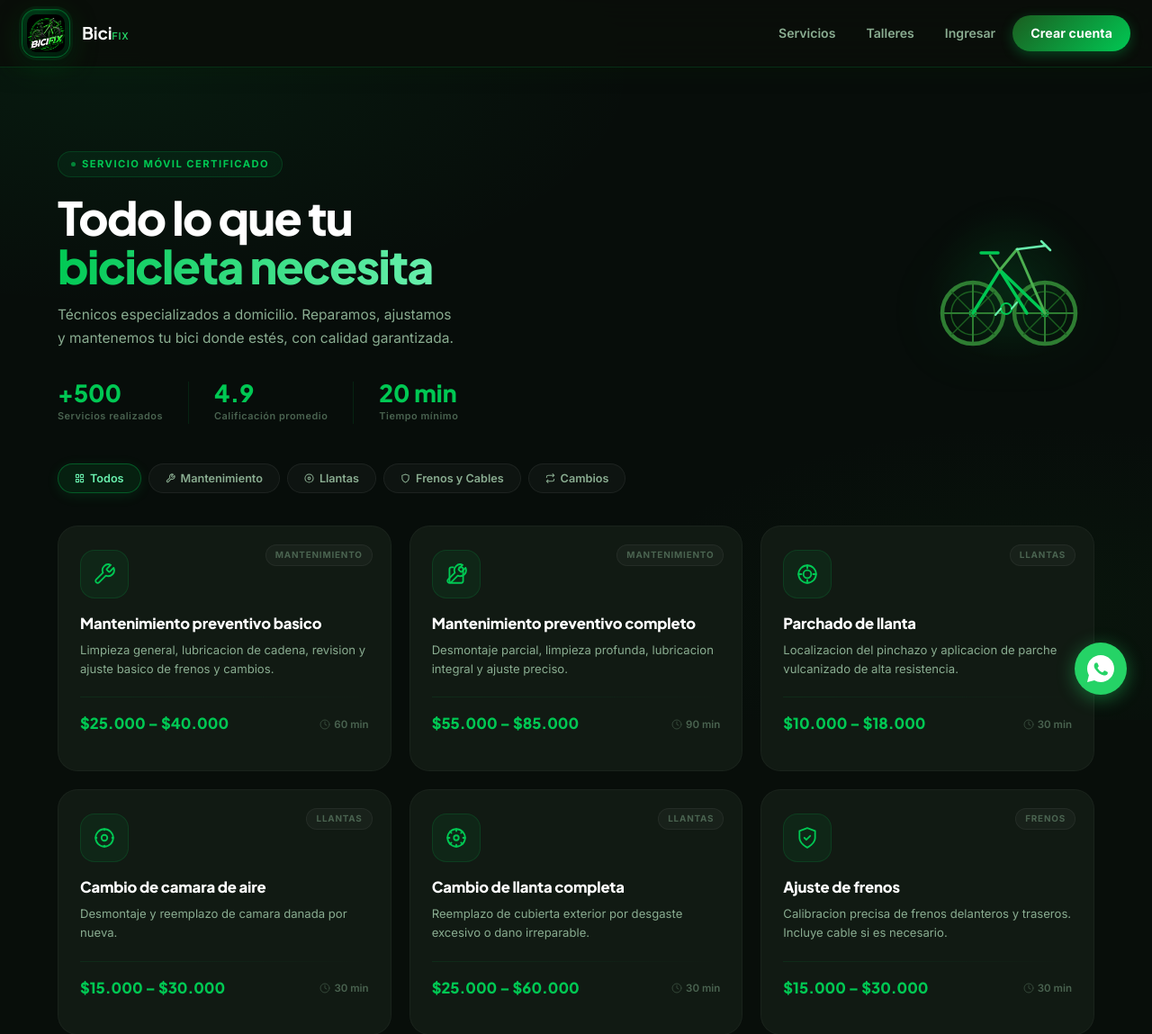
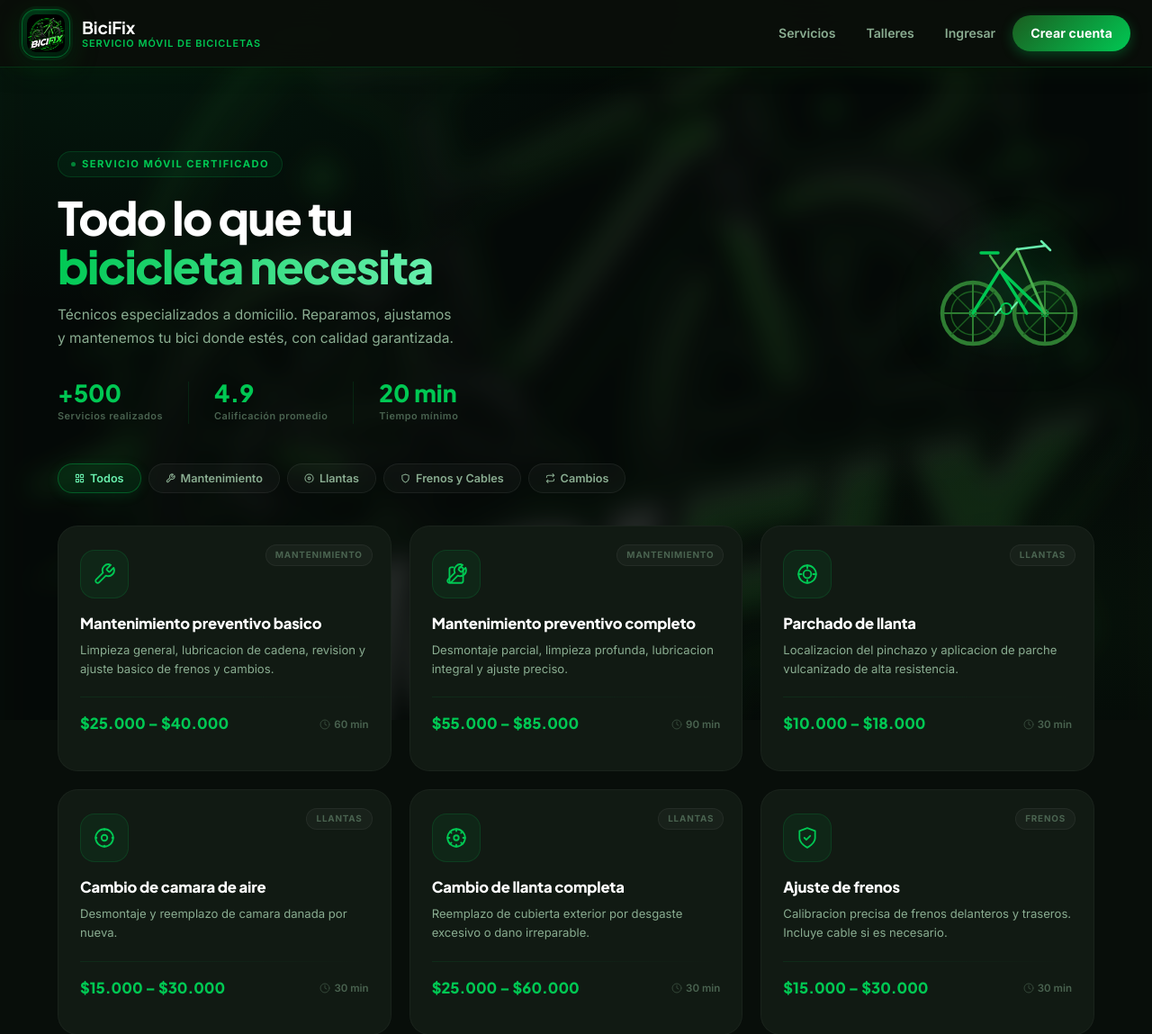
Before and after one commit to Roois334/BiciFix, a Flask app: page /servicios in a window 1280 px wide. Shown: the top 1149 px of the page at 90% size. Run offline with Flask 3, Linux system fonts and the light colour scheme; data comes from the database, SQL or seed files in the repository.

```diff
--- a/templates/base.html
+++ b/templates/base.html
@@ -12,7 +12,9 @@
   {% block extra_head %}{% endblock %}
 </head>
 <body>
-<div class="bg-bicifix"></div>
+<div class="bg-bicifix">
+  <img src="/static/img/logo.png" alt="" class="bg-logo-global" aria-hidden="true">
+</div>
 <div class="page-wrap">
 
   <nav class="navbar">
@@ -22,7 +24,8 @@
           <img src="/static/img/logo.png" alt="BiciFix" class="brand-logo-image">
         </div>
         <div class="brand-text">
-          <strong>Bici<span style="color:#25D366;">Fix</span></strong>
+          <strong>BiciFix</strong>
+          <span>Servicio móvil de bicicletas</span>
         </div>
       </a>
 
@@ -218,55 +221,5 @@
   if(drawer){drawer.querySelectorAll('.mob-a').forEach(function(a){if(a.getAttribute('href')===path)a.classList.add('mob-active');});}
 })();
 </script>
-<!-- Botón flotante de WhatsApp -->
-<a
-  href="https://wa.me/573025554151"
-  target="_blank"
-  rel="noopener noreferrer"
-  class="whatsapp-float"
-  aria-label="Chatea con BiciFix en WhatsApp"
-  title="Contáctanos por WhatsApp"
->
-  <svg xmlns="http://www.w3.org/2000/svg" viewBox="0 0 32 32" width="30" height="30" fill="white">
-    <path d="M16 0C7.163 0 0 7.163 0 16c0 2.822.736 5.47 2.027 7.773L0 32l8.489-2.001A15.934 15.934 0 0 0 16 32c8.837 0 16-7.163 16-16S24.837 0 16 0zm8.141 22.078c-.338.951-1.961 1.818-2.706 1.935-.693.109-1.57.154-2.533-.159-.584-.19-1.334-.443-2.288-.868-4.02-1.737-6.644-5.795-6.845-6.065-.2-.27-1.63-2.168-1.63-4.134s1.033-2.933 1.4-3.333c.366-.4.8-.5 1.066-.5.267 0 .534.003.767.013.247.012.578-.094.906.691.338.8 1.147 2.766 1.247 2.966.1.2.167.434.034.7-.134.267-.2.434-.4.667-.2.233-.42.52-.6.7-.2.2-.408.415-.175.815.233.4 1.035 1.708 2.22 2.766 1.526 1.36 2.813 1.78 3.213 1.98.4.2.633.167.867-.1.233-.267 1.0-1.167 1.267-1.567.267-.4.534-.333.9-.2.367.133 2.333 1.1 2.733 1.3.4.2.667.3.767.467.1.166.1.966-.238 1.917z"/>
-  </svg>
-  <span class="whatsapp-float-label">¿Necesitas ayuda?</span>
-</a>
-
-<style>
-.whatsapp-float {
-  position: fixed;
-  bottom: 28px;
-  right: 28px;
-  z-index: 9999;
-  background: #25D366;
-  border-radius: 50%;
-  display: flex;
-  align-items: center;
-  justify-content: center;
-  width: 58px;
-  height: 58px;
-  text-decoration: none;
-  box-shadow: 0 4px 20px rgba(37, 211, 102, 0.45), 0 2px 8px rgba(0,0,0,0.25);
-  transition: transform 0.2s ease, box-shadow 0.2s ease;
-}
-.whatsapp-float:hover {
-  transform: translateY(-3px) scale(1.07);
-  box-shadow: 0 8px 28px rgba(37, 211, 102, 0.55), 0 4px 12px rgba(0,0,0,0.3);
-  background: #20c45a;
-}
-.whatsapp-float-label {
-  display: none;
-}
-@media (max-width: 480px) {
-  .whatsapp-float {
-    bottom: 20px;
-    right: 16px;
-    width: 52px;
-    height: 52px;
-  }
-}
-</style>
-
 </body>
 </html>
```
